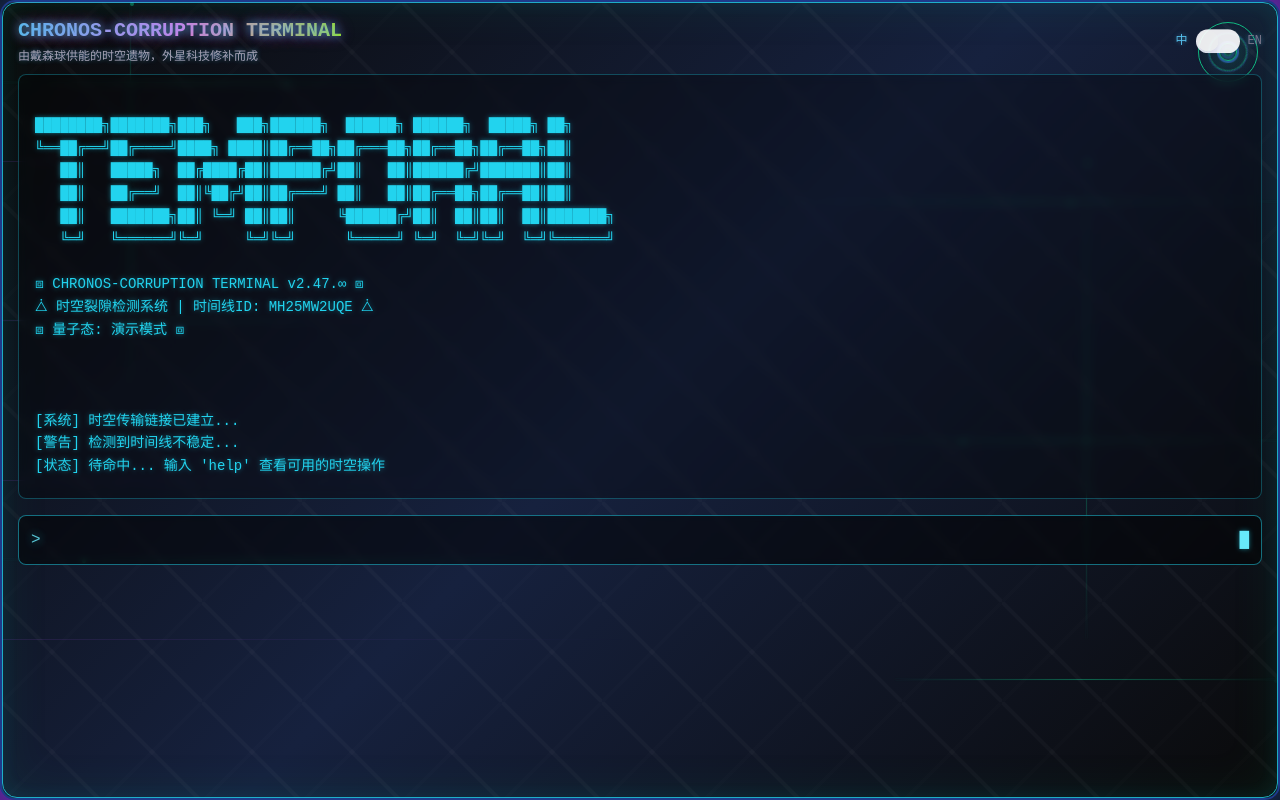
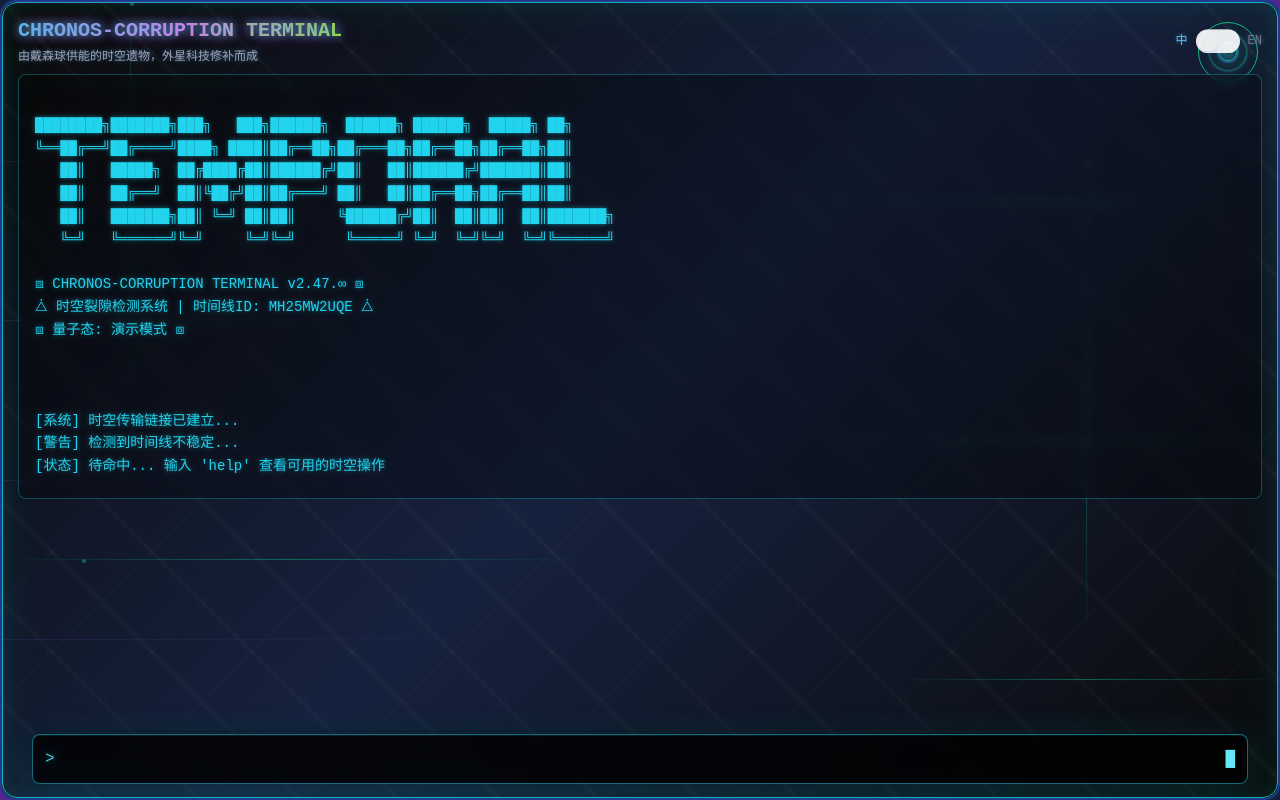
Before and after one commit to shadowcz007/terminal-detective-chronicles, a React (Vite) app: page / in a window 1280 px wide. Built offline with nearby package versions, Linux system fonts and the light colour scheme.

Commit message:
Fix: Implement UI plan
- Refactored Terminal layout to fix scrolling issues and fixed the input at the bottom.
- Separated input area and used fixed positioning.
- Added padding to the main content.
- Updated styles for input and visual consistency.

```diff
--- a/src/components/Terminal.tsx
+++ b/src/components/Terminal.tsx
@@ -1,3 +1,4 @@
+
 import React, { useState, useEffect, useRef } from 'react';
 import { useGameState } from '../hooks/useGameState';
 import { useLanguage } from '../hooks/useLanguage';
@@ -234,7 +235,8 @@ const Terminal = () => {
         />
       )}
 
-      <div className="terminal-content h-full flex flex-col p-4 relative z-10">
+      {/* Main Content Area - now takes full height minus fixed input */}
+      <div className="terminal-content flex-1 flex flex-col p-4 relative z-10 pb-20">
         {/* Language Switch in Temporal Panel */}
         <TemporalPanels timeSpeed="future">
           <div className="flex justify-between items-center mb-2">
@@ -258,9 +260,9 @@ const Terminal = () => {
           </div>
         </TemporalPanels>
 
-        {/* Main Terminal Area with ScrollArea */}
+        {/* Main Terminal Output Area with ScrollArea */}
         <TemporalPanels timeSpeed="present">
-          <div className="flex-1 mb-4 min-h-0">
+          <div className="flex-1 min-h-0">
             <ScrollArea
               ref={scrollAreaRef}
               className="h-full terminal-output"
@@ -302,10 +304,12 @@ const Terminal = () => {
             </ScrollArea>
           </div>
         </TemporalPanels>
+      </div>
 
-        {/* Input Area */}
+      {/* Fixed Input Area at Bottom */}
+      <div className="fixed bottom-0 left-0 right-0 z-20 p-4">
         <TemporalPanels timeSpeed="present">
-          <form onSubmit={handleSubmit} className="flex temporal-input">
+          <form onSubmit={handleSubmit} className="flex temporal-input-fixed">
             <span className="mr-2 text-cyan-300 prompt-symbol">{'>'}</span>
             <input
               ref={inputRef}
--- a/src/index.css
+++ b/src/index.css
@@ -433,6 +433,21 @@
   backdrop-filter: blur(3px);
 }
 
+/* Updated Input Styles - Fixed at Bottom */
+.temporal-input-fixed {
+  background: rgba(0, 0, 0, 0.8);
+  border: 1px solid rgba(34, 211, 238, 0.5);
+  border-radius: 8px;
+  padding: 12px;
+  backdrop-filter: blur(10px);
+  box-shadow:
+    0 -4px 20px rgba(0, 0, 0, 0.5),
+    0 0 30px rgba(34, 211, 238, 0.2),
+    inset 0 1px 0 rgba(34, 211, 238, 0.1);
+  margin: 0 auto;
+  max-width: calc(100% - 2rem);
+}
+
 .prompt-symbol {
   text-shadow: 0 0 10px rgba(34, 211, 238, 0.8);
   animation: promptPulse 2s infinite;
```
